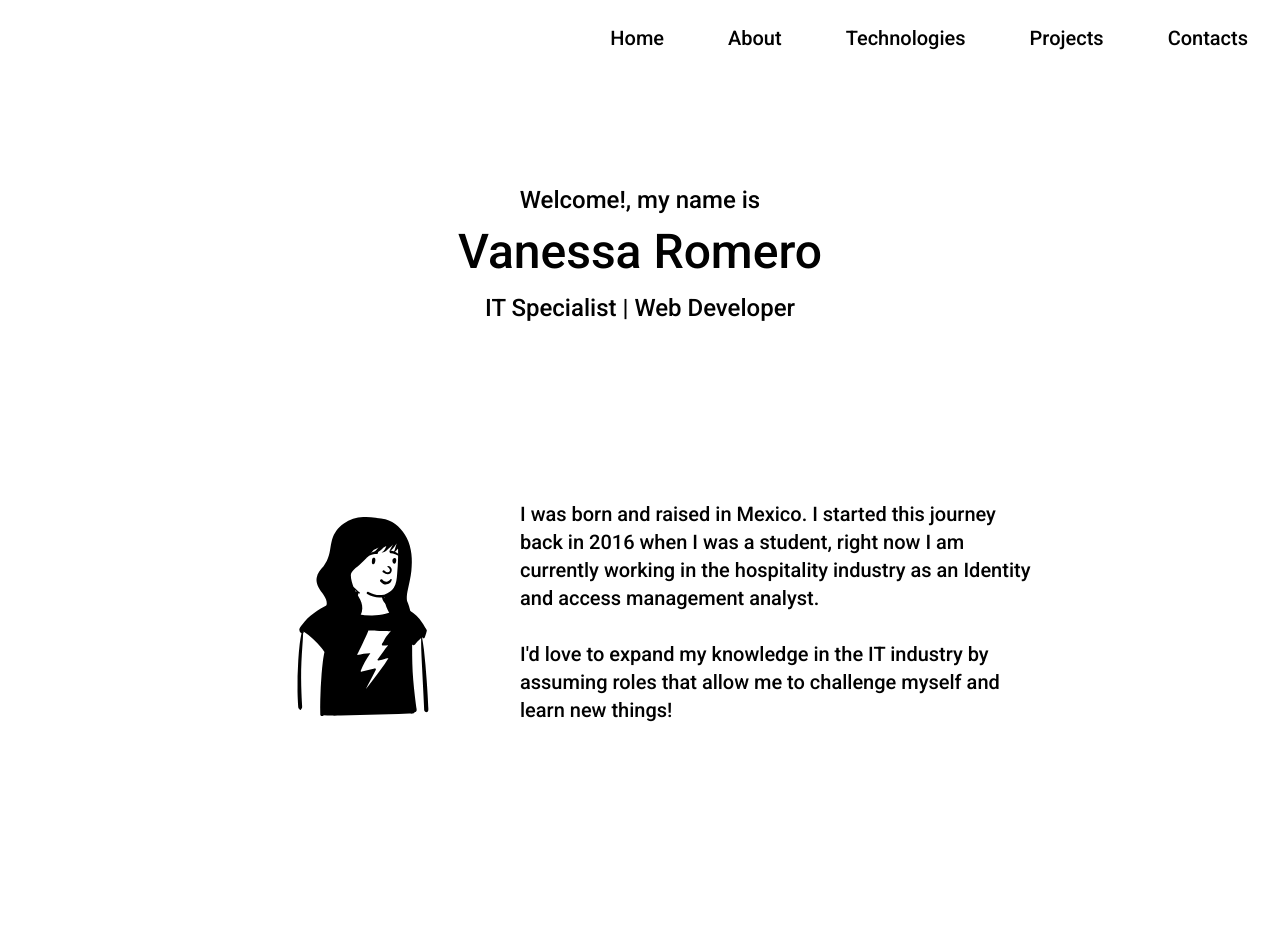
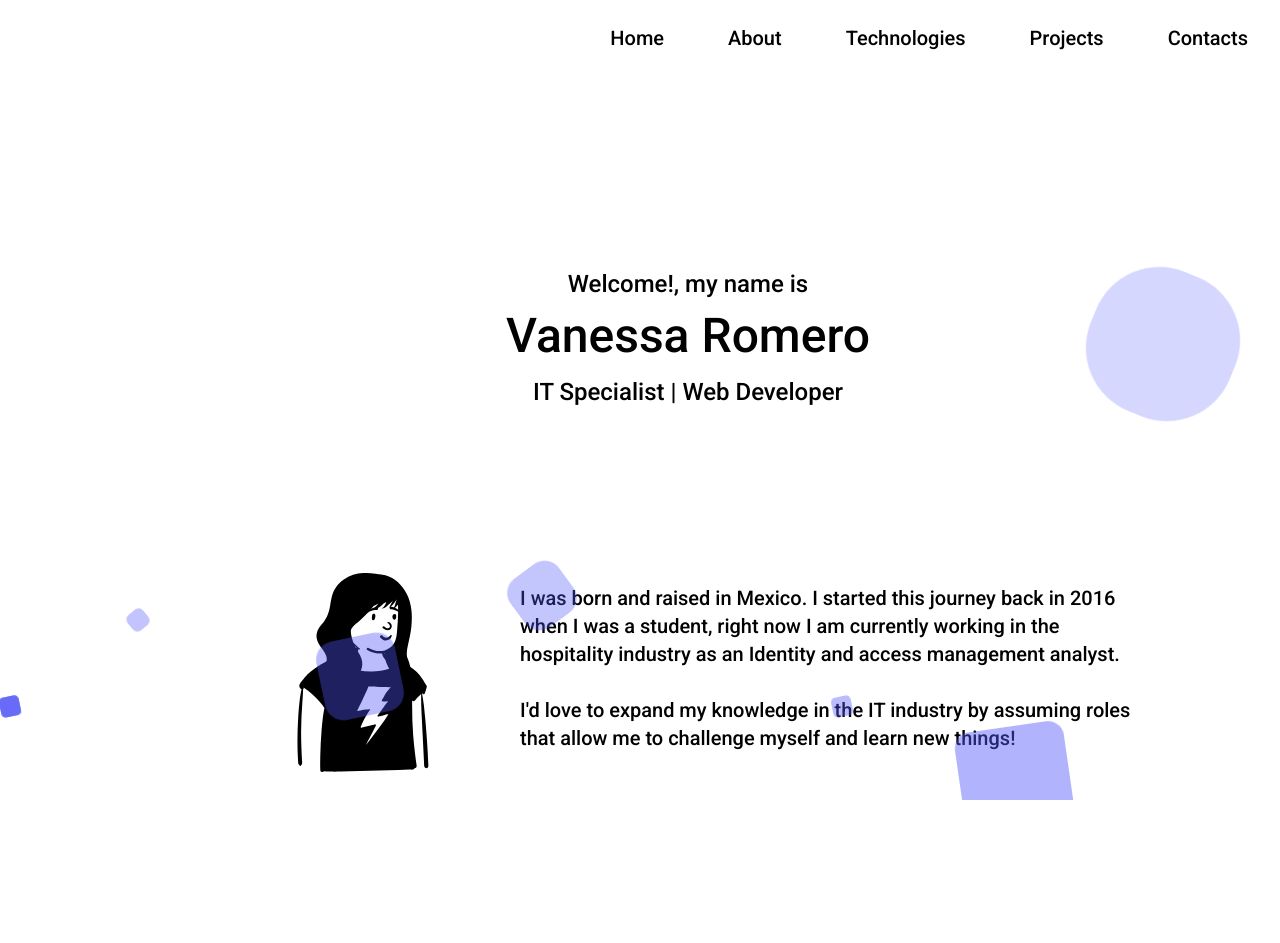
Before and after one commit to yosassenav/yosassenav, a Next.js app: page / in a window 1280 px wide. Shown: the top 943 px of the page. Built offline with nearby package versions, Linux system fonts and the light colour scheme.

Commit message:
adding the styles for floating circles of the bg

```diff
--- a/src/styles/globals.css
+++ b/src/styles/globals.css
@@ -21,3 +21,123 @@
     )
     rgb(var(--background-start-rgb));
 }
+
+.area{
+  width: 100%;
+  height:100vh;
+}
+
+.circles{
+  position: absolute;
+  top: 0;
+  left: 0;
+  width: 100%;
+  height: 100%;
+  overflow: hidden;
+}
+
+.circles li{
+  position: absolute;
+  display: block;
+  list-style: none;
+  width: 20px;
+  height: 20px;
+  background: rgba(80, 83, 250, 0.506);
+  animation: animate 25s linear infinite;
+  bottom: -150px;
+
+}
+
+.circles li:nth-child(1){
+  left: 25%;
+  width: 80px;
+  height: 80px;
+  animation-delay: 0s;
+}
+
+
+.circles li:nth-child(2){
+  left: 10%;
+  width: 20px;
+  height: 20px;
+  animation-delay: 2s;
+  animation-duration: 12s;
+}
+
+.circles li:nth-child(3){
+  left: 70%;
+  width: 20px;
+  height: 20px;
+  animation-delay: 4s;
+}
+
+.circles li:nth-child(4){
+  left: 40%;
+  width: 60px;
+  height: 60px;
+  animation-delay: 0s;
+  animation-duration: 18s;
+}
+
+.circles li:nth-child(5){
+  left: 65%;
+  width: 20px;
+  height: 20px;
+  animation-delay: 0s;
+}
+
+.circles li:nth-child(6){
+  left: 75%;
+  width: 110px;
+  height: 110px;
+  animation-delay: 3s;
+}
+
+.circles li:nth-child(7){
+  left: 35%;
+  width: 150px;
+  height: 150px;
+  animation-delay: 7s;
+}
+
+.circles li:nth-child(8){
+  left: 50%;
+  width: 25px;
+  height: 25px;
+  animation-delay: 15s;
+  animation-duration: 45s;
+}
+
+.circles li:nth-child(9){
+  left: 20%;
+  width: 15px;
+  height: 15px;
+  animation-delay: 2s;
+  animation-duration: 35s;
+}
+
+.circles li:nth-child(10){
+  left: 85%;
+  width: 150px;
+  height: 150px;
+  animation-delay: 0s;
+  animation-duration: 11s;
+}
+
+
+
+@keyframes animate {
+
+  0%{
+      transform: translateY(0) rotate(0deg);
+      opacity: 1;
+      border-radius: 6%;
+  }
+
+  100%{
+      transform: translateY(-1000px) rotate(720deg);
+      opacity: 0;
+      border-radius: 80%;
+  }
+
+}
```
